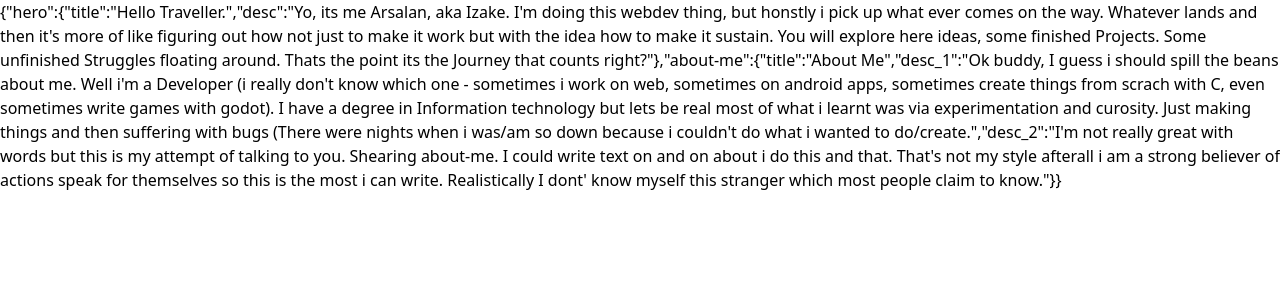
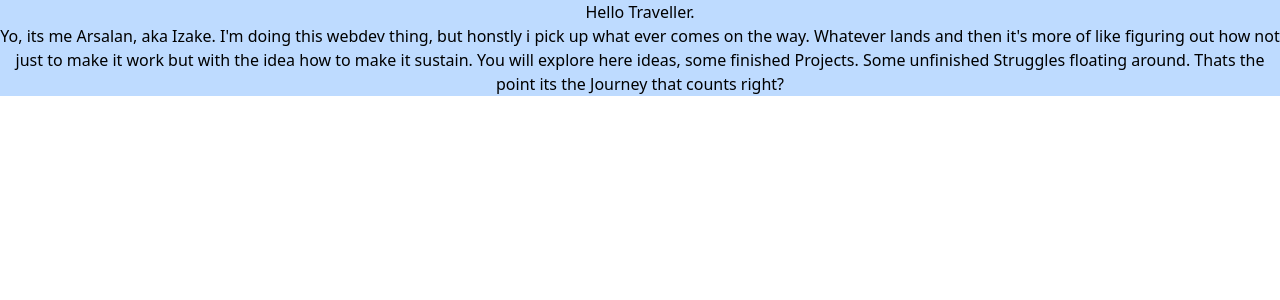
Before and after one commit to i24k3/portfolio, a React (Vite) app: page / in a window 1280 px wide. Shown: the top 300 px of the page. Built offline with nearby package versions, Linux system fonts and the light colour scheme.

Commit message:
renaming identifiers, testing tailwind, and render componet test

```diff
--- a/public/home.json
+++ b/public/home.json
@@ -1,7 +1,7 @@
 {
     "hero": {
-        "title": "Hello Traveller.",
-        "desc": "Yo, its me Arsalan, aka Izake. I'm doing this webdev thing, but honstly i pick up what ever comes on the way. Whatever lands and then it's more of like figuring out how not just to make it work but with the idea how to make it sustain. You will explore here ideas, some finished Projects. Some unfinished Struggles floating around. Thats the point its the Journey that counts right?"
+        "headline": "Hello Traveller.",
+        "subHeadline": "Yo, its me Arsalan, aka Izake. I'm doing this webdev thing, but honstly i pick up what ever comes on the way. Whatever lands and then it's more of like figuring out how not just to make it work but with the idea how to make it sustain. You will explore here ideas, some finished Projects. Some unfinished Struggles floating around. Thats the point its the Journey that counts right?"
     },
     "about-me": {
         "title": "About Me",
--- a/src/App.jsx
+++ b/src/App.jsx
@@ -1,4 +1,5 @@
 "use strict";
+import { HeroSection } from './components/HeroSection';
 import { useJsonData } from './hooks/useJsonData';
 
 function App() {
@@ -8,9 +9,7 @@
     return (
         <>
             <div>
-                {loading && <p>Loading...</p>}
-                {error && <p>Error: {error.message}</p>}
-                {data && <p>{JSON.stringify(data)}</p>}
+                {data && <HeroSection data={data.hero}/>}
             </div>
 
         </>
--- a/src/components/HeroSection.jsx
+++ b/src/components/HeroSection.jsx
@@ -1,8 +1,19 @@
 "use strict";
 
-export const HeroSection = () => {
+export const HeroSection = ({data}) => {
+    const headline = data.headline;
+    const subHeadline = data.subHeadline;
+
     return(
         <>
+            <div className="bg-blue-200 text-center">
+                <div className="">
+                    <h1 className="">{headline}</h1>
+                </div>
+                <div className="">
+                    <h4>{subHeadline}</h4>
+                </div>
+            </div>
         </>
     );
 }
```
